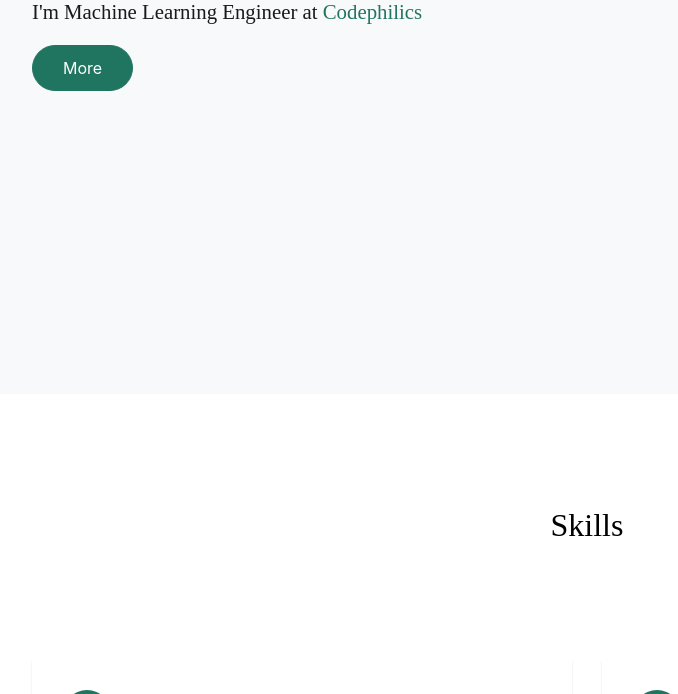
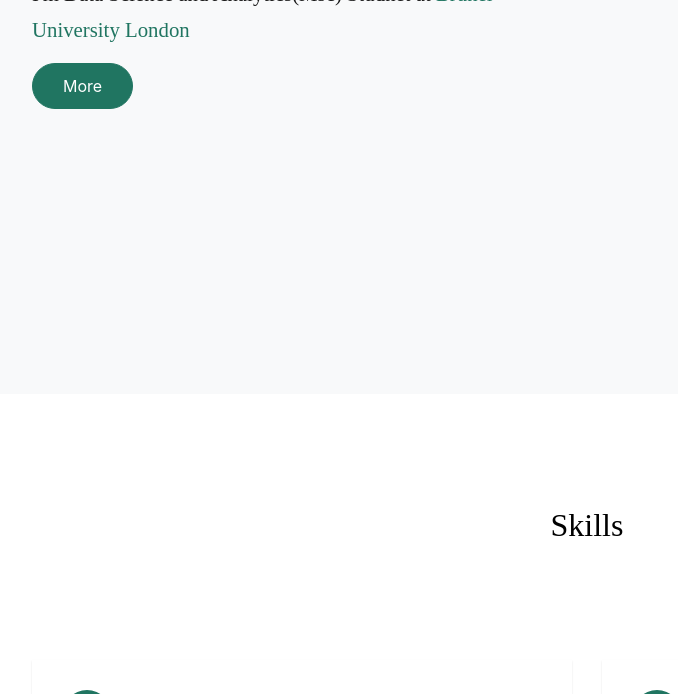
Before and after one commit to fahimabrar/website, a plain HTML site: page index.html in a window 1280 px wide. Shown: the part 406-1100 px from the top of the page, without its empty margins (53-731 px from the left). Drawn offline with Linux system fonts and the light colour scheme; files whose address does not match are found by name; a web font is replaced by a local one.

Commit message:
education updataed

```diff
--- a/index.html
+++ b/index.html
@@ -65,7 +65,7 @@
             <div class="row">
               <div class="col-lg-6">
                 <h1 class="text-black">I'm Abrar Fahim</h1>
-                <p class="lead">I'm Machine Learning Engineer at <a href = "https://www.codephilics.com.au/"> Codephilics</a></p>
+                <p class="lead">I'm Data Science and Analytics(Msc) Studnet at<a href = "https://www.brunel.ac.uk/"> Brunel University London</a></p>
                 <p><a href="#services-section" class="btn smoothscroll btn-primary">More</a></p>
 
               </div>
```
